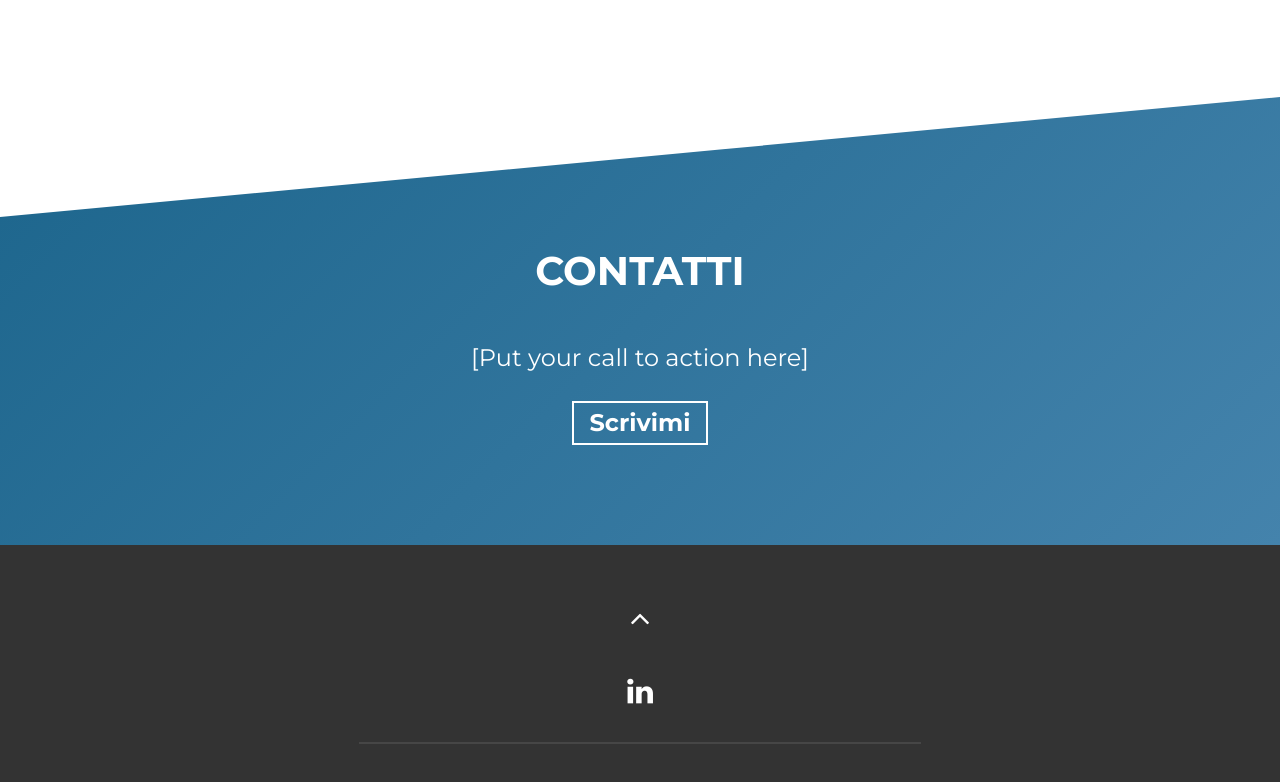
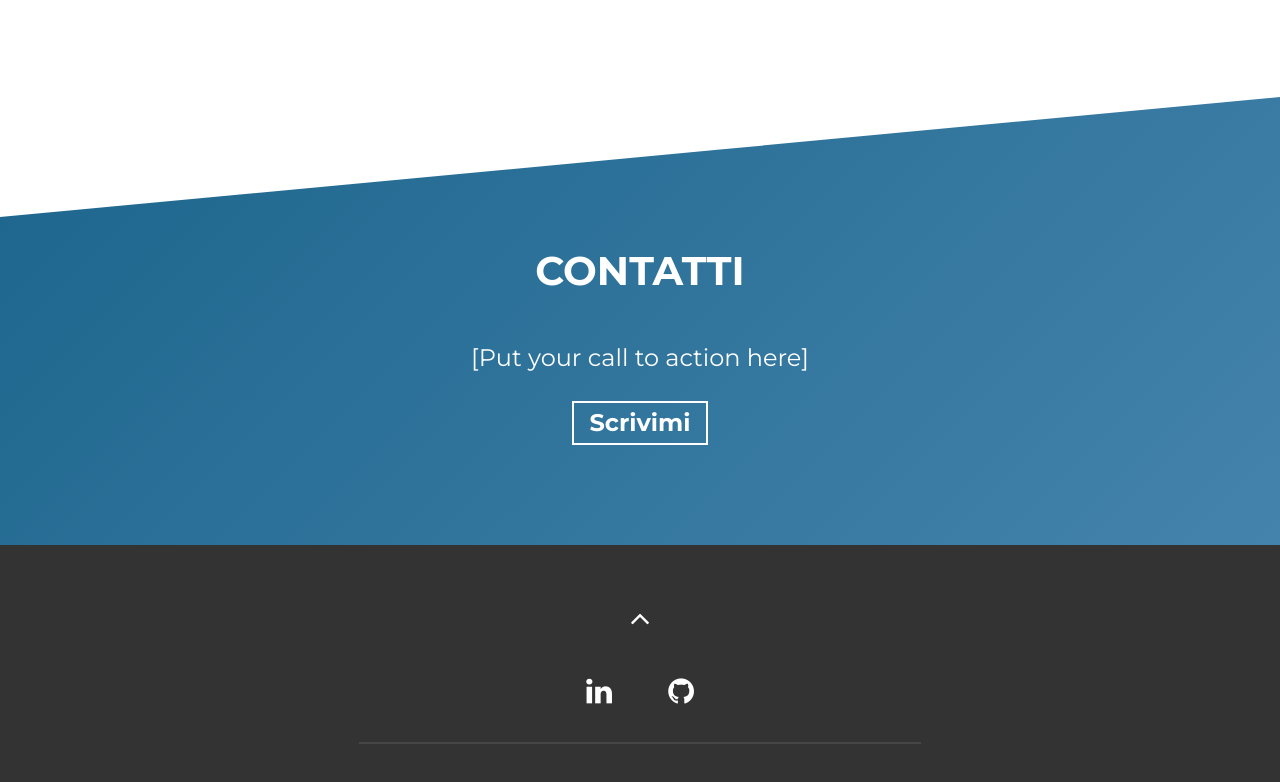
Before and after one commit to alessandrocolello/alessandrocolello, a website built with Parcel: page src/index.html in a window 1280 px wide. Shown: the part 2138-2920 px from the top of the page. Built offline with nearby package versions, Linux system fonts and the light colour scheme.

Commit message:
Update index.html

```diff
--- a/src/index.html
+++ b/src/index.html
@@ -276,6 +276,9 @@
           <a rel="noreferrer" href="https://www.linkedin.com/in/alessandrocolello/" target="_blank">
             <i class="fa fa-linkedin fa-inverse"></i>
           </a>
+          <a rel="noreferrer" href="https://www.github.com/alessandrocolello/" target="_blank">
+            <i class="fa fa-github fa-inverse"></i>
+          </a>
         </div>
 
         <hr />
```
